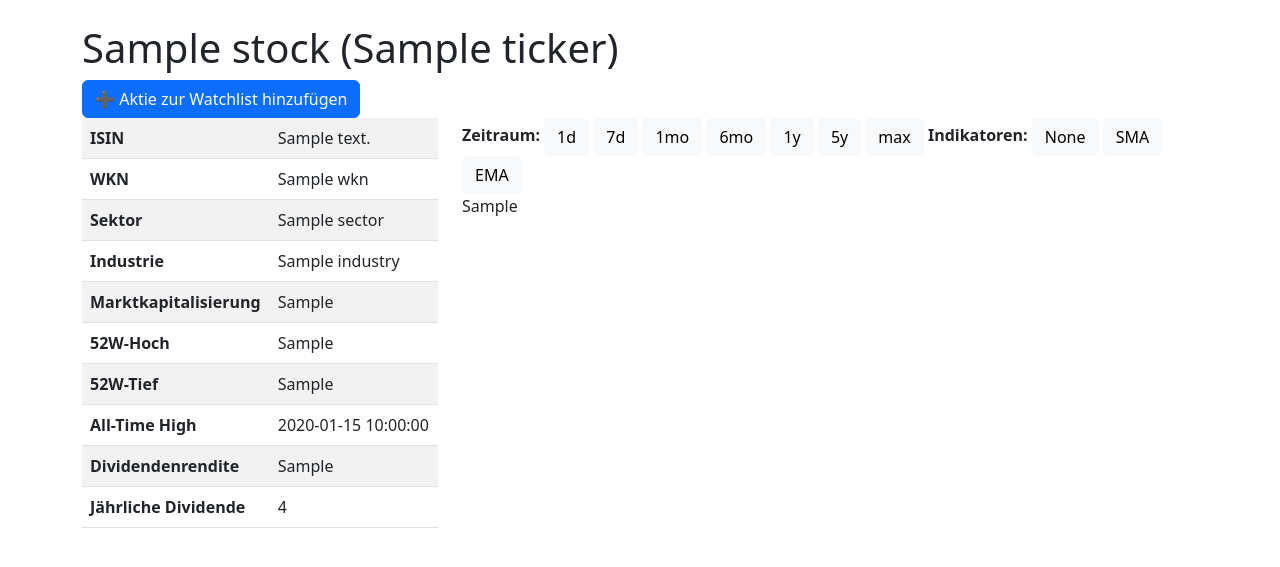
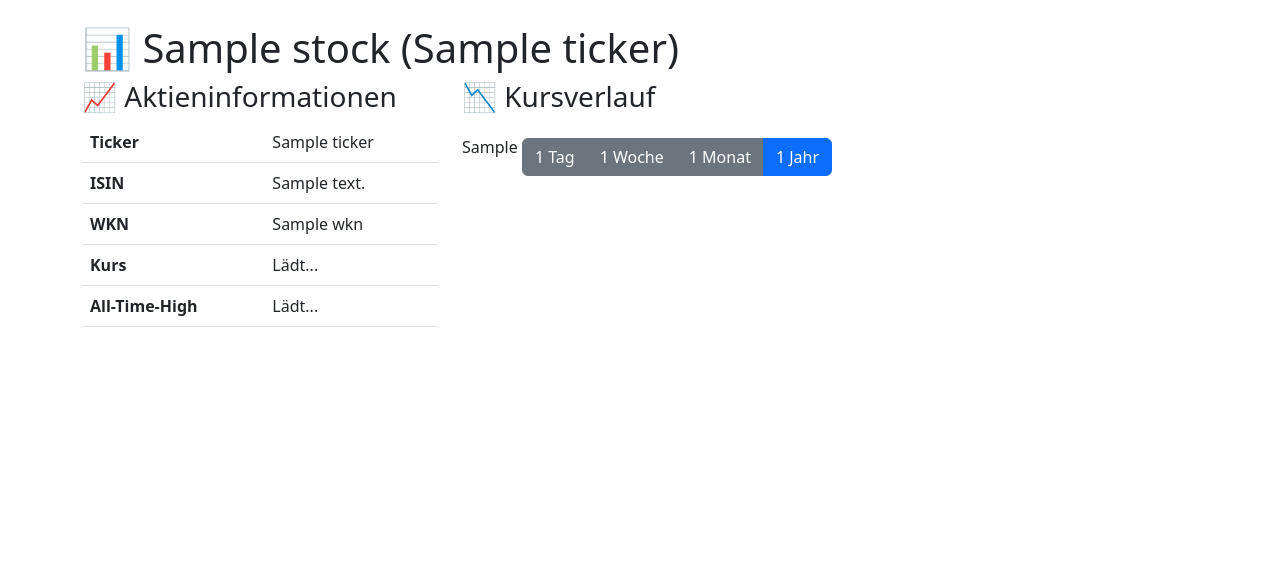
Before and after one commit to bliebetrau/stock-portfolio, a Flask app: template templates/detail.html in a window 1280 px wide. Shown: the part 56-623 px from the top of the page. Run offline with Flask 3, Linux system fonts and the light colour scheme; the template is opened without the code that fills it: most values are stand-ins (such as "Sample title", 1, 10 or a date in 2020).

Commit message:
Fix: Detailseite mit Plotly-Chart und Watchlist-Update

```diff
--- a/app.py
+++ b/app.py
@@ -1,134 +1,147 @@
 from flask import Flask, render_template, request, redirect, url_for
 import sqlite3
+import os
 from datetime import datetime
+import plotly.graph_objects as go
 import yfinance as yf
-import requests_cache
-import plotly.graph_objects as go
-import pandas as pd
 
 app = Flask(__name__)
 
-DB_PATH = "data/portfolio.db"
+# Absoluter Pfad zur Datenbank im `data/`-Ordner
+BASE_DIR = os.path.abspath(os.path.dirname(__file__))
+DB_PATH = os.path.join(BASE_DIR, "data", "portfolio.db")
 
-# ✅ Cache für `yfinance`, um unnötige Anfragen zu vermeiden (30 Minuten Cache)
-session = requests_cache.CachedSession('yfinance_cache', expire_after=1800)
+# Funktion für eine sichere DB-Verbindung mit absolutem Pfad
+def get_db_connection():
+    conn = sqlite3.connect(DB_PATH)
+    conn.row_factory = sqlite3.Row
+    return conn
 
+# Startseite
 @app.route("/")
 def home():
     return render_template("home.html")
 
+# Watchlist anzeigen
+@app.route("/watchlist")
+def watchlist():
+    conn = get_db_connection()
+    cursor = conn.cursor()
+    cursor.execute("SELECT name, ticker, isin, wkn FROM watchlist")
+    stocks = cursor.fetchall()
+    conn.close()
+    return render_template("watchlist.html", watchlist=stocks)
+
+# Portfolio anzeigen
 @app.route("/portfolio")
 def portfolio():
-    return render_template("index.html")
-
-@app.route("/watchlist")
-def watchlist():
-    conn = sqlite3.connect(DB_PATH)
+    conn = get_db_connection()
     cursor = conn.cursor()
-    cursor.execute("SELECT name, ticker, wkn, isin, added_date FROM watchlist")
+    cursor.execute("SELECT * FROM portfolio")
     stocks = cursor.fetchall()
     conn.close()
+    return render_template("portfolio.html", portfolio=stocks)
 
-    return render_template("watchlist.html", stocks=stocks)
+# Aktienkauf hinzufügen
+@app.route("/add_purchase/<ticker>", methods=["GET", "POST"])
+def add_purchase(ticker):
+    if request.method == "POST":
+        quantity = request.form["quantity"]
+        price = request.form["price"]
+        purchase_date = datetime.now().strftime("%Y-%m-%d %H:%M:%S")
 
+        conn = get_db_connection()
+        cursor = conn.cursor()
+        cursor.execute("""
+            INSERT INTO portfolio (ticker, quantity, price, purchase_date)
+            VALUES (?, ?, ?, ?)
+        """, (ticker, quantity, price, purchase_date))
+        conn.commit()
+        conn.close()
+
+        return redirect(url_for("watchlist"))
+
+    return render_template("add_purchase.html", ticker=ticker)
+
+# Aktienverkauf hinzufügen
+@app.route("/add_sale/<ticker>", methods=["GET", "POST"])
+def add_sale(ticker):
+    if request.method == "POST":
+        quantity = request.form["quantity"]
+        price = request.form["price"]
+        sale_date = datetime.now().strftime("%Y-%m-%d %H:%M:%S")
+
+        conn = get_db_connection()
+        cursor = conn.cursor()
+        cursor.execute("""
+            INSERT INTO sales (ticker, quantity, price, sale_date)
+            VALUES (?, ?, ?, ?)
+        """, (ticker, quantity, price, sale_date))
+        conn.commit()
+        conn.close()
+
+        return redirect(url_for("watchlist"))
+
+    return render_template("add_sale.html", ticker=ticker)
+
+# Aktien zur Watchlist hinzufügen
 @app.route("/add_watchlist", methods=["GET", "POST"])
 def add_watchlist():
-    error = None
+    if request.method == "POST":
+        name = request.form["name"]
+        ticker = request.form["ticker"]
+        isin = request.form["isin"]
+        wkn = request.form["wkn"]
+        added_date = datetime.now().strftime("%Y-%m-%d %H:%M:%S")
 
-    if request.method == "POST":
-        ticker = request.form.get("ticker", "").strip().upper()
-        wkn = request.form.get("wkn", "").strip()
-        isin = request.form.get("isin", "").strip()
-        name = request.form.get("name", "").strip()
+        conn = get_db_connection()
+        cursor = conn.cursor()
+        cursor.execute("""
+            INSERT INTO watchlist (name, ticker, isin, wkn, added_date)
+            VALUES (?, ?, ?, ?, ?)
+        """, (name, ticker, isin, wkn, added_date))
+        conn.commit()
+        conn.close()
 
-        if not (ticker or wkn or isin):
-            error = "Bitte mindestens einen Identifikator (Ticker, WKN oder ISIN) eingeben!"
-        elif not name:
-            error = "Bitte einen Namen für die Aktie eingeben!"
-        else:
-            conn = sqlite3.connect(DB_PATH)
-            cursor = conn.cursor()
-            added_date = datetime.now().strftime("%Y-%m-%d %H:%M:%S")
-            cursor.execute("""
-                INSERT INTO watchlist (name, ticker, isin, wkn, added_date)
-                VALUES (?, ?, ?, ?, ?)
-            """, (name, ticker, isin, wkn, added_date))
-            conn.commit()
-            conn.close()
-            return redirect(url_for("watchlist"))
+        return redirect(url_for("watchlist"))
 
-    return render_template("add_watchlist.html", error=error)
+    return render_template("add_watchlist.html")
 
+# Aktien-Detailseite
 @app.route("/detail/<ticker>")
 def detail(ticker):
-    stock = yf.Ticker(ticker, session=session)
+    conn = get_db_connection()
+    cursor = conn.cursor()
 
-    selected_period = request.args.get("period", "6mo")
-    selected_indicator = request.args.get("indicator", "None")
+    # Hole die allgemeinen Aktieninformationen
+    cursor.execute("SELECT * FROM watchlist WHERE ticker = ?", (ticker,))
+    stock = cursor.fetchone()
 
-    try:
-        info = stock.info
-        chart_url = f"https://finance.yahoo.com/chart/{ticker}"
+    # Hole die Kaufdaten
+    cursor.execute("SELECT * FROM portfolio WHERE ticker = ?", (ticker,))
+    purchases = cursor.fetchall()
 
-        df = stock.history(period=selected_period)
-        df.reset_index(inplace=True)
+    conn.close()
 
-        if selected_indicator == "SMA":
-            df["SMA_20"] = df["Close"].rolling(window=20, min_periods=1).mean()
-        elif selected_indicator == "EMA":
-            df["EMA_20"] = df["Close"].ewm(span=20, adjust=False).mean()
+    # Aktienkursdaten abrufen
+    stock_data = yf.Ticker(ticker).history(period="1y")
 
-        chart_html = generate_plotly_chart(df, ticker, selected_indicator)
-
-        all_time_high = df["Close"].max()
-
-        stock_data = {
-            "name": info.get("longName", "Unbekannt"),
-            "ticker": ticker,
-            "isin": info.get("isin", "N/A"),
-            "wkn": info.get("symbol", "N/A"),
-            "sector": info.get("sector", "N/A"),
-            "industry": info.get("industry", "N/A"),
-            "market_cap": f"{info.get('marketCap', 'N/A'):,}" if info.get("marketCap") else "N/A",
-            "52w_high": info.get("fiftyTwoWeekHigh", "N/A"),
-            "52w_low": info.get("fiftyTwoWeekLow", "N/A"),
-            "all_time_high": all_time_high,
-            "dividend_yield": info.get("dividendYield", "N/A"),
-            "dividend_rate": info.get("dividendRate", "N/A"),
-            "chart_url": chart_url,
-            "chart_html": chart_html,
-            "selected_period": selected_period,
-            "selected_indicator": selected_indicator
-        }
-    except Exception as e:
-        stock_data = {"error": f"Fehler beim Abrufen der Daten: {e}"}
-
-    return render_template("detail.html", stock=stock_data)
-
-def generate_plotly_chart(df, ticker, indicator):
+    # Plotly-Chart erstellen
     fig = go.Figure()
-
-    # Standard Linienchart für den Kursverlauf
-    fig.add_trace(go.Scatter(x=df["Date"], y=df["Close"], mode="lines", name="Schlusskurs"))
-
-    if indicator == "SMA":
-        fig.add_trace(go.Scatter(x=df["Date"], y=df["SMA_20"], mode="lines", name="SMA (20 Tage)"))
-    elif indicator == "EMA":
-        fig.add_trace(go.Scatter(x=df["Date"], y=df["EMA_20"], mode="lines", name="EMA (20 Tage)"))
-
-    y_min = df["Close"].min() * 0.98
-    y_max = df["Close"].max() * 1.02
+    fig.add_trace(go.Scatter(x=stock_data.index, y=stock_data["Close"], mode="lines", name="Kursverlauf"))
 
     fig.update_layout(
-        title=f"Aktienkurs von {ticker}",
+        title=f"{ticker} - Kursverlauf",
         xaxis_title="Datum",
         yaxis_title="Preis",
-        xaxis_rangeslider_visible=True,
-        yaxis=dict(range=[y_min, y_max])
+        template="plotly_dark",
+        margin=dict(l=10, r=10, t=50, b=50),
     )
 
-    return fig.to_html(full_html=False)
+    plotly_chart = fig.to_html(full_html=False)
 
+    return render_template("detail.html", stock=stock, purchases=purchases, plotly_chart=plotly_chart)
+
+# App starten
 if __name__ == "__main__":
-    print("✅ Flask-App startet auf http://127.0.0.1:5001/")
-    app.run(debug=True, host="0.0.0.0", port=5001)
+    app.run(debug=True)
--- a/templates/detail.html
+++ b/templates/detail.html
@@ -1,53 +1,35 @@
 {% extends "base.html" %}
 
-{% block title %}{{ stock.name }} - Details{% endblock %}
+{% block title %}Details zu {{ stock.ticker }}{% endblock %}
 
 {% block content %}
-    <h1>{{ stock.name }} ({{ stock.ticker }})</h1>
-
-    {% if stock.error %}
-        <div class="alert alert-danger">{{ stock.error }}</div>
-    {% else %}
-        <!-- ✅ FIX: Richtiger Link zur `add_watchlist`-Seite -->
-        <a href="{{ url_for('add_watchlist') }}" class="btn btn-primary">➕ Aktie zur Watchlist hinzufügen</a>
+    <h1>📊 {{ stock.name }} ({{ stock.ticker }})</h1>
 
     <div class="row">
-            <!-- ✅ Linke Seite: Aktiendetails -->
+        <!-- Aktieninfos -->
         <div class="col-md-4">
-                <table class="table table-striped">
+            <h3>📈 Aktieninformationen</h3>
+            <table class="table">
+                <tr><th>Ticker</th><td>{{ stock.ticker }}</td></tr>
                 <tr><th>ISIN</th><td>{{ stock.isin }}</td></tr>
                 <tr><th>WKN</th><td>{{ stock.wkn }}</td></tr>
-                    <tr><th>Sektor</th><td>{{ stock.sector }}</td></tr>
-                    <tr><th>Industrie</th><td>{{ stock.industry }}</td></tr>
-                    <tr><th>Marktkapitalisierung</th><td>{{ stock.market_cap }}</td></tr>
-                    <tr><th>52W-Hoch</th><td>{{ stock["52w_high"] }}</td></tr>
-                    <tr><th>52W-Tief</th><td>{{ stock["52w_low"] }}</td></tr>
-                    <tr><th>All-Time High</th><td>{{ stock.all_time_high }}</td></tr>
-                    <tr><th>Dividendenrendite</th><td>{{ stock.dividend_yield }}</td></tr>
-                    <tr><th>Jährliche Dividende</th><td>{{ stock.dividend_rate }}</td></tr>
+                <tr><th>Kurs</th><td id="current-price">Lädt...</td></tr>
+                <tr><th>All-Time-High</th><td id="all-time-high">Lädt...</td></tr>
             </table>
         </div>
 
-            <!-- ✅ Rechte Seite: Chart & Buttons -->
+        <!-- Plotly Chart -->
         <div class="col-md-8">
-                <b>Zeitraum:</b>
-                {% for period in ["1d", "7d", "1mo", "6mo", "1y", "5y", "max"] %}
-                    <a href="{{ url_for('detail', ticker=stock.ticker, period=period, indicator=stock.selected_indicator) }}"
-                       class="btn {% if stock.selected_period == period %}btn-primary{% else %}btn-light{% endif %}">
-                        {{ period }}
-                    </a>
-                {% endfor %}
+            <h3>📉 Kursverlauf</h3>
+            {{ plotly_chart | safe }}
 
-                <b>Indikatoren:</b>
-                {% for ind in ["None", "SMA", "EMA"] %}
-                    <a href="{{ url_for('detail', ticker=stock.ticker, period=stock.selected_period, indicator=ind) }}"
-                       class="btn {% if stock.selected_indicator == ind %}btn-primary{% else %}btn-light{% endif %}">
-                        {{ ind }}
-                    </a>
-                {% endfor %}
-
-                <div>{{ stock.chart_html | safe }}</div>
+            <div class="btn-group mt-3">
+                <a href="{{ url_for('detail', ticker=stock.ticker, period='1d') }}" class="btn btn-secondary">1 Tag</a>
+                <a href="{{ url_for('detail', ticker=stock.ticker, period='1w') }}" class="btn btn-secondary">1 Woche</a>
+                <a href="{{ url_for('detail', ticker=stock.ticker, period='1m') }}" class="btn btn-secondary">1 Monat</a>
+                <a href="{{ url_for('detail', ticker=stock.ticker, period='1y') }}" class="btn btn-primary">1 Jahr</a>
             </div>
         </div>
-    {% endif %}
+    </div>
+
 {% endblock %}
```
Also changed, not shown: templates/add_purchase.html (added, +23 -0 lines), templates/add_sale.html (added, +23 -0 lines), templates/watchlist.html (+13 -17 lines), portfolio.db (added), stocks.db (added), 1 other file. Lines whose indentation alone changed are shown as unchanged.
